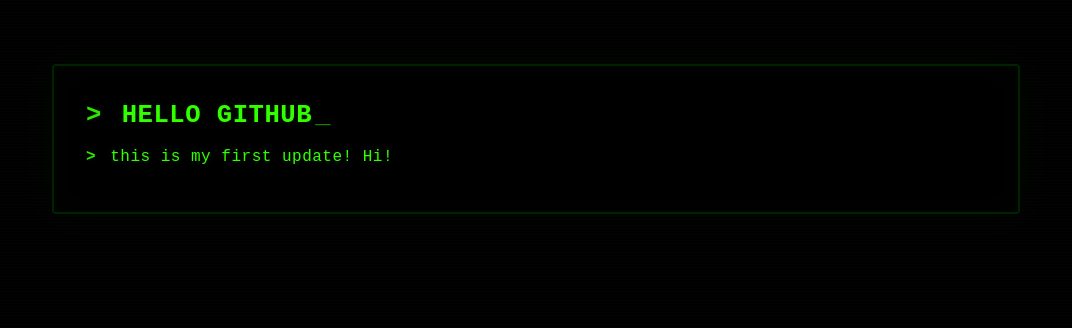
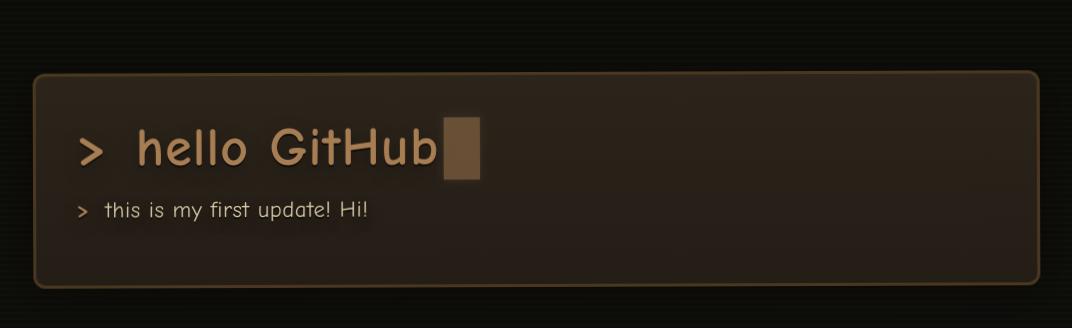
Before and after one commit to rheedanny/Test, a plain HTML site: page index.html in a window 1280 px wide. Shown: the whole page, without its empty margins (104-1176 px from the left). Drawn offline with Linux system fonts and the light colour scheme.

Commit message:
changed again

```diff
--- a/index.html
+++ b/index.html
@@ -5,95 +5,7 @@
   <meta name="viewport" content="width=device-width,initial-scale=1" />
   <link rel="stylesheet" href="styles.css" />
   <title>terminal</title>
-  <style>
-    /* 90s hacker terminal theme */
-    :root{
-      --bg:#000;
-      --green:#33ff00;
-      --dark-green:#002200;
-    }
-
-    html,body{
-      height:100%;
-      margin:0;
-      background:var(--bg);
-      color:var(--green);
-      font-family: "Courier New", Courier, monospace;
-      -webkit-font-smoothing:antialiased;
-      -moz-osx-font-smoothing:grayscale;
-    }
-
-    body{
-      display:flex;
-      align-items:flex-start;
-      justify-content:center;
-      padding:4rem;
-      background-image:
-        repeating-linear-gradient(
-          0deg,
-          rgba(255,255,255,0.01) 0px,
-          rgba(255,255,255,0.01) 1px,
-          transparent 1px,
-          transparent 3px
-        );
-    }
-
-    /* Terminal window */
-    .terminal {
-      width: min(900px, 95%);
-      padding: 2rem;
-      border: 2px solid var(--dark-green);
-      background: linear-gradient(180deg, rgba(0,0,0,0.95), rgba(0,0,0,0.9));
-      box-shadow: 0 0 40px rgba(51,255,0,0.03), inset 0 0 30px rgba(0,255,0,0.02);
-      color: var(--green);
-      line-height:1.4;
-      letter-spacing:0.5px;
-      border-radius:4px;
-      position:relative;
-    }
-
-    /* Glowing text */
-    .terminal h1, .terminal p {
-      margin:0 0 0.75rem 0;
-      text-shadow: 0 0 6px rgba(51,255,0,0.12), 0 0 14px rgba(51,255,0,0.04);
-    }
-
-    /* Heading looks like a prompt line */
-    .terminal h1{
-      font-size:1.6rem;
-      font-weight:700;
-      text-transform:uppercase;
-    }
-
-    /* Fake prompt/caret */
-    .prompt::before{
-      content: "> ";
-      color: var(--green);
-      opacity:0.9;
-      font-weight:700;
-      margin-right:0.25rem;
-    }
-
-    .blink::after{
-      content: "_";
-      display:inline-block;
-      width:0.6ch;
-      margin-left:0.2rem;
-      color:var(--green);
-      animation: blink 1s steps(2, start) infinite;
-      text-shadow: none;
-    }
-
-    @keyframes blink{
-      50% { opacity:0; }
-    }
-
-    /* Small screen adjustments */
-    @media (max-width:480px){
-      .terminal{ padding:1rem; }
-      .terminal h1{ font-size:1.2rem; }
-    }
-  </style>
+  <!-- styles moved to styles.css -->
 </head>
 <body>
   <div class="terminal">
--- /dev/null
+++ b/styles.css
@@ -0,0 +1,106 @@
+/* Earth-tone playful terminal theme */
+:root{
+  --bg:#0f100c; /* very dark olive/brown */
+  --panel:#2b2319; /* panel brown */
+  --edge:#4a371f; /* border */
+  --accent:#d9c9a6; /* warm tan text */
+  --accent-2:#a67c52; /* darker tan for prompts */
+  --muted:#bb9569;
+}
+
+html,body{
+  height:100%;
+  margin:0;
+  background:linear-gradient(180deg,#0b0b08 0%, var(--bg) 100%);
+  color:var(--accent);
+  font-family: "Comic Sans MS", "Comic Neue", "Marker Felt", "Trebuchet MS", sans-serif;
+  -webkit-font-smoothing:antialiased;
+  -moz-osx-font-smoothing:grayscale;
+  font-size:18px;
+}
+
+body{
+  display:flex;
+  align-items:flex-start;
+  justify-content:center;
+  padding:4rem;
+  background-image: repeating-linear-gradient(0deg, rgba(255,255,255,0.01) 0px, rgba(255,255,255,0.01) 2px, transparent 2px, transparent 6px);
+}
+
+/* Terminal window */
+.terminal {
+  width: min(920px, 95%);
+  padding: 2.25rem;
+  border-radius:12px;
+  border: 3px solid var(--edge);
+  background: linear-gradient(180deg, rgba(43,35,25,0.98), rgba(34,28,21,0.98));
+  box-shadow: 0 10px 40px rgba(10,6,4,0.6), inset 0 2px 12px rgba(255,255,255,0.02);
+  color: var(--accent);
+  line-height:1.5;
+  letter-spacing:0.6px;
+  position:relative;
+  transform: rotate(-0.2deg);
+}
+
+/* Playful title and body */
+.terminal h1, .terminal p {
+  margin:0 0 0.9rem 0;
+  text-shadow: 0 2px 0 rgba(0,0,0,0.6), 0 6px 18px rgba(0,0,0,0.35);
+}
+
+.terminal h1{
+  font-size:3rem;
+  font-weight:900;
+  color:var(--accent-2);
+  text-transform:none;
+  letter-spacing:1px;
+  line-height:1.05;
+}
+
+.terminal p{
+  font-size:1.25rem;
+  color:var(--accent);
+}
+
+/* Prompt styling */
+.prompt::before{
+  content: "> ";
+  color: var(--accent-2);
+  font-weight:900;
+  margin-right:0.35rem;
+  font-size:1.05em;
+}
+
+.blink::after{
+  content: "█";
+  display:inline-block;
+  margin-left:0.25rem;
+  color:var(--accent-2);
+  animation: blink 1s steps(2, start) infinite;
+  text-shadow: 0 0 8px rgba(166,124,82,0.28);
+  font-size:0.95em;
+  line-height:0.9;
+}
+
+@keyframes blink{
+  50% { opacity:0; }
+}
+
+/* Card-like paper texture subtle lines */
+.terminal::before{
+  content:"";
+  position:absolute;
+  left:0;right:0;top:0;bottom:0;
+  background-image: linear-gradient(transparent 0px, rgba(255,255,255,0.01) 1px);
+  background-size:100% 28px;
+  border-radius:12px;
+  pointer-events:none;
+  mix-blend-mode:overlay;
+}
+
+/* Small screen adjustments */
+@media (max-width:480px){
+  .terminal{ padding:1rem; }
+  .terminal h1{ font-size:1.8rem; }
+  .terminal p{ font-size:1rem; }
+}
```
